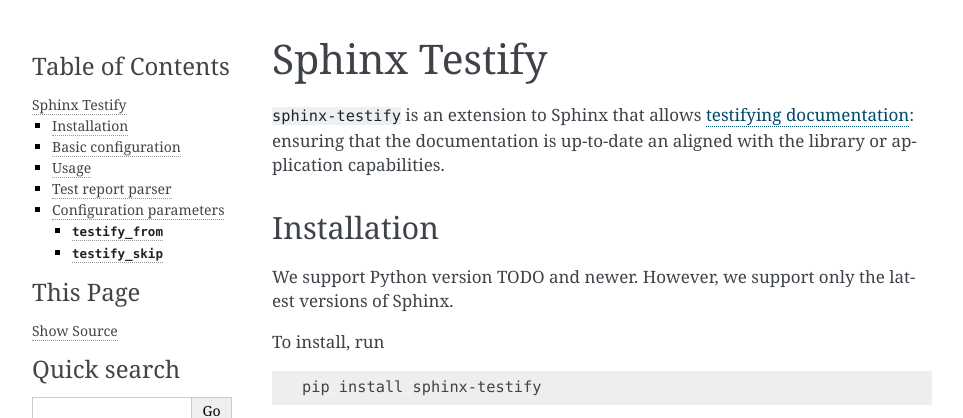
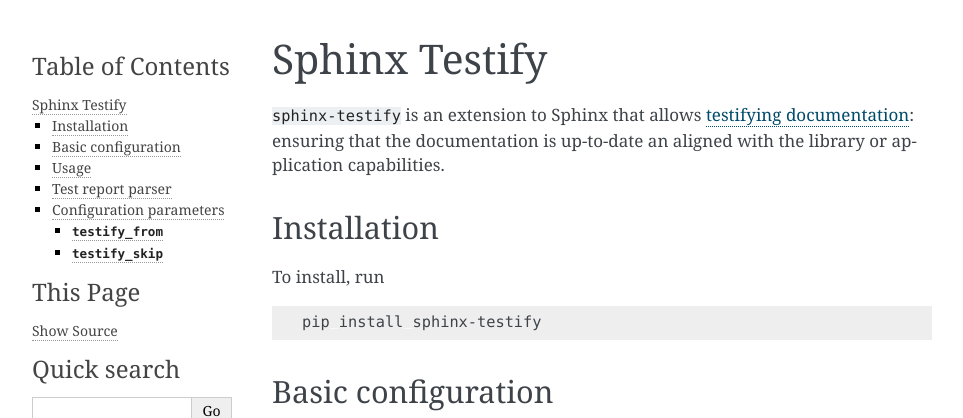
Before and after one commit to BasicWolf/sphinx-testify, a Sphinx documentation site: the page built from docs/source/index.rst, in a window 1280 px wide and 900 px high, cut to the strip 0-418 px from the top of the window. Shown: the whole strip, without its empty margins (148-1111 px from the left). Built offline with Sphinx 7.4.7, drawn with Linux system fonts in a browser that asks for light colours.

Commit message:
Remove python and sphinx version references from the documentation

```diff
--- a/docs/source/index.rst
+++ b/docs/source/index.rst
@@ -20,9 +20,6 @@
 
 Installation
 ============
-
-We support Python version TODO and newer.
-However, we support only the latest versions of Sphinx.
 
 To install, run
 
```
